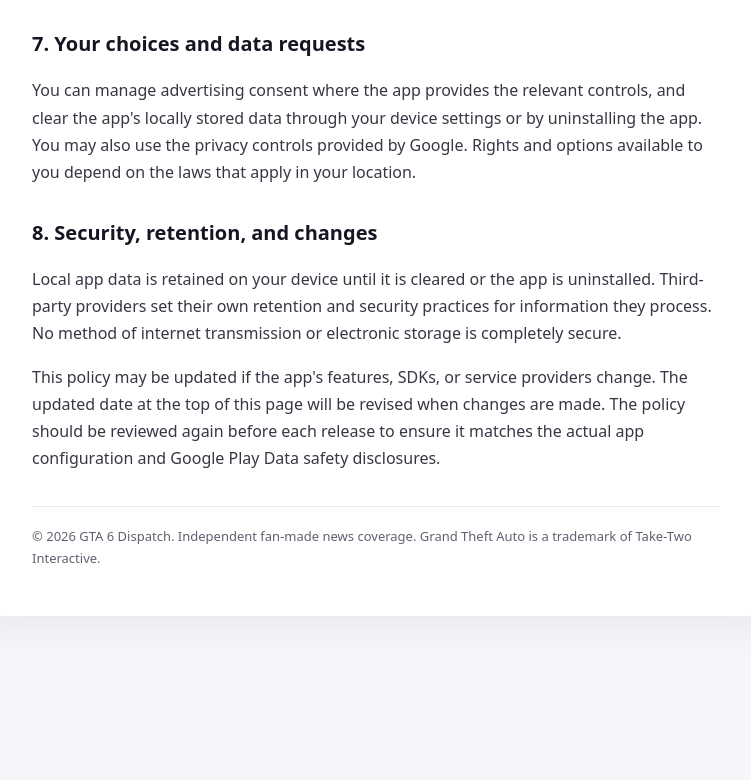
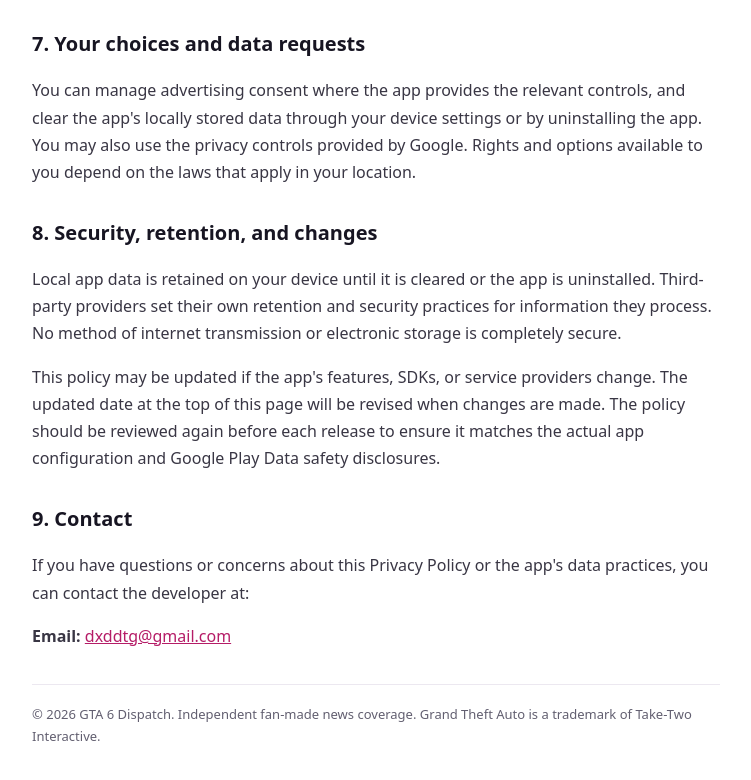
Before and after one commit to dxddtgtr-svg/gta6-dispatch-privacy, a plain HTML site: page index.html in a window 1280 px wide. Shown: the part 1746-2526 px from the top of the page, without its empty margins (264-1015 px from the left). Before the commit the page ends 2426 px from the top, so only its background shows below. Drawn offline with Linux system fonts and the light colour scheme.

Commit message:
Update index.html

```diff
--- a/index.html
+++ b/index.html
@@ -1,3 +1,4 @@
+
 <!doctype html>
 <html lang="en">
 <head>
@@ -22,7 +23,8 @@
 <body>
 <main>
   <h1>Privacy Policy</h1>
-  <p class="updated">GTA 6 Dispatch · Last updated: November 19, 2026</p>
+  <p class="updated">GTA 6 Dispatch · Last updated: November 27, 2026</p>
+
   <p class="notice"><strong>About this app:</strong> GTA 6 Dispatch is an independent, unofficial news app covering Grand Theft Auto VI. It is not affiliated with, endorsed by, or sponsored by Rockstar Games or Take-Two Interactive.</p>
 
   <h2>1. Information and app features</h2>
@@ -53,6 +55,10 @@
   <p>Local app data is retained on your device until it is cleared or the app is uninstalled. Third-party providers set their own retention and security practices for information they process. No method of internet transmission or electronic storage is completely secure.</p>
   <p>This policy may be updated if the app's features, SDKs, or service providers change. The updated date at the top of this page will be revised when changes are made. The policy should be reviewed again before each release to ensure it matches the actual app configuration and Google Play Data safety disclosures.</p>
 
+  <h2>9. Contact</h2>
+  <p>If you have questions or concerns about this Privacy Policy or the app's data practices, you can contact the developer at:</p>
+  <p><strong>Email:</strong> <a href="mailto:dxddtg@gmail.com">dxddtg@gmail.com</a></p>
+
   <footer>© 2026 GTA 6 Dispatch. Independent fan-made news coverage. Grand Theft Auto is a trademark of Take-Two Interactive.</footer>
 </main>
 </body>
```
